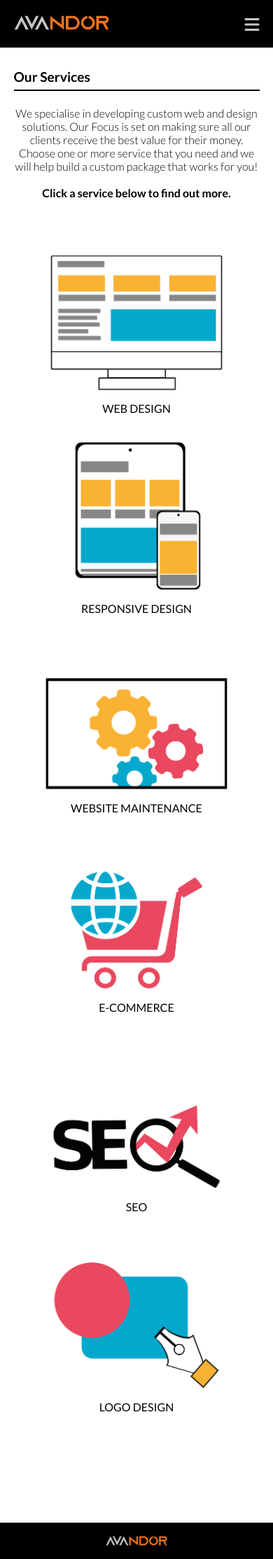
After one commit to Avandor-uk/Avandor, a PHP site: page /services.html in a window 390 px wide. The commit adds this page. Shown: the whole page at 70% size. Run offline with PHP 8.4, Linux system fonts and the light colour scheme; some libraries are stand-ins or nearby versions.

Commit message:
Add responsiveness to drop down

```diff
--- a/assets/css/style.css
+++ b/assets/css/style.css
@@ -419,6 +419,15 @@ footer {
         top: 0;
     }
 
+    /* header */
+    .navigation {
+        width: 70%;
+    }
+
+    .header-wrapped {
+        justify-content: space-between;
+    }
+
     /* intro section */
     .intro-bottom, .intro-top {
         flex-direction: column-reverse;
@@ -453,6 +462,11 @@ footer {
         font-size: 2rem;
     }
 
+    /* header */
+    .navigation {
+        width: 60%;
+    }
+
     /* process secvtion */
 
     .process-cards h1 {
@@ -480,9 +494,21 @@ footer {
         font-size: 1.8rem;
     }
 
+    .gen-margin-mobile {
+        margin: 15% 2.5%;
+    }
+
     /* navigation */
     .navigation {
         display: none;
+    }
+
+    .header-wrapped {
+        justify-content: start;
+    }
+
+    header {
+        top: 0;
     }
 
     .navigation-button {
@@ -541,6 +567,14 @@ footer {
         margin-bottom: 25px;
     }
 
+    .mobile-nav ul li a{
+        color: #BEBEBE;
+    }
+
+    .mobile-nav ul li a:hover {
+        color: #fff;
+    }
+
     /* fixed button */
     .sticky-contact-us {
         display: none;
@@ -549,6 +583,10 @@ footer {
     /* service */
     .service-icons {
         grid-template-columns: 50% 50%;
+    }
+
+    .mobile-non {
+        display: none;
     }
 
     /* our work */
@@ -575,6 +613,10 @@ footer {
     footer {
         margin-top: 25%;
     }
+
+    .footer-navigation {
+        display: none;
+    }
 }
 
 @media (max-width: 500px) {
@@ -596,6 +638,10 @@ footer {
     /* generic */
     .gen-margin {
         margin: 15% 5%;
+    }
+
+    .gen-margin-mobile {
+        margin: 25% 5% 10% 5%;
     }
 
     .title {
--- a/index.html
+++ b/index.html
@@ -47,12 +47,12 @@
 
         <div class="extend-nav" id="nav-extend">
             <div class="mobile-nav">
-                <!-- navigation-wrapped-cv -->
+
                 <ul>
                     <li><a href="index.html" class="navigation-a active">HOME</a></li>
                 </ul>
                 <ul>
-                    <li><a href="#" class="navigation-a">OUR SERVICES</a></li>
+                    <li><a href="services.html" class="navigation-a">OUR SERVICES</a></li>
                 </ul>
                 <ul>
                     <li><a href="#" class="navigation-a">CONTACT US</a></li>
@@ -99,7 +99,7 @@
     </div>
 
     <!-- Our Services -->
-    <div class="our-services gen-margin">
+    <div class="our-services gen-margin mobile-non">
         <div class="our-services-text">
             <h1 class="title">Our Services</h1>
             <hr>
--- /dev/null
+++ b/services.html
@@ -0,0 +1,150 @@
+<!DOCTYPE html>
+<html lang="en">
+<head>
+    <meta charset="UTF-8">
+    <meta http-equiv="X-UA-Compatible" content="IE=edge">
+    <meta name="viewport" content="width=device-width, initial-scale=1.0">
+    <link rel="preconnect" href="https://fonts.googleapis.com">
+    <link rel="preconnect" href="https://fonts.gstatic.com" crossorigin>
+    <link href="https://fonts.googleapis.com/css2?family=Lato:wght@100;300;400;700;900&display=swap" rel="stylesheet">
+    <script src="https://kit.fontawesome.com/ab972f586c.js" crossorigin="anonymous"></script>
+    <link rel="stylesheet" href="assets/css/style.css">
+    <title>Services</title>
+</head>
+<body>
+    <!DOCTYPE html>
+    <html lang="en">
+    <head>
+        <meta charset="UTF-8">
+        <meta http-equiv="X-UA-Compatible" content="IE=edge">
+        <meta name="viewport" content="width=device-width, initial-scale=1.0">
+        <link rel="preconnect" href="https://fonts.googleapis.com">
+        <link rel="preconnect" href="https://fonts.gstatic.com" crossorigin>
+        <link href="https://fonts.googleapis.com/css2?family=Lato:wght@100;300;400;700;900&display=swap" rel="stylesheet">
+        <script src="https://kit.fontawesome.com/ab972f586c.js" crossorigin="anonymous"></script>
+        <link rel="stylesheet" href="assets/css/style.css">
+        <title>Avandor</title>
+    </head>
+    <body>
+
+        <Header>
+            <div class="header-wrapped">
+                <div class="logo">
+                    <img src="assets/images/logo.png" alt="Avandor Logo">
+                </div>
+                <div id="Navbar" class="navigation">
+                    <nav>
+                        <ul>
+                            <li><a href="index.html" class="navigation-a active">HOME</a></li>
+                            <li><a class="navigation-a">OUR SERVICES</a>
+                            <ul>
+                                <li><a href="#">WEB DESIGN</a></li>
+                                <li><a href="#">RESPONSIVE DESIGN</a></li>
+                                <li><a href="#">WEBSITE MAINTENANCE</a></li>
+                                <li><a href="#">E-COMMERCE</a></li>
+                                <li><a href="#">SEO</a></li>
+                                <li><a href="#">LOGO DESIGN</a></li>
+                            </ul>
+                            </li>
+                            <li><a href="#" class="navigation-a">CONTACT US</a></li>
+                        </ul>
+                    </nav>
+
+
+
+                </div>
+
+                <a href="#" class="navigation-button" id="nav-toggle">
+                    <i class="fa fa-bars"></i>
+                </a>
+            </div>
+
+            <div class="extend-nav" id="nav-extend">
+                <div class="mobile-nav">
+
+                    <ul>
+                        <li><a href="index.html" class="navigation-a active">HOME</a></li>
+                    </ul>
+                    <ul>
+                        <li><a href="#" class="navigation-a">OUR SERVICES</a></li>
+                    </ul>
+                    <ul>
+                        <li><a href="#" class="navigation-a">CONTACT US</a></li>
+                    </ul>
+                </div>
+            </div>
+        </Header>
+
+        <!-- Our Services -->
+    <div class="our-services gen-margin-mobile">
+        <div class="our-services-text">
+            <h1 class="title">Our Services</h1>
+            <hr>
+            <p class="gen-p text-center">
+                We specialise in developing custom web and design solutions.
+                Our Focus is set on making sure all our clients receive the
+                best value for their money. Choose one or more service that you need
+                and we will help build a custom package that works for you!
+
+            <br><br>
+
+            <b>Click a service below to find out more.</b>
+            </p>
+        </div>
+        <div class="service-icons">
+            <div class="icons column">
+                <a href="#">
+                    <img src="assets/images/web-d-icon.png" alt="Web Development Icon">
+                </a>
+                <div class="icon-text">WEB DESIGN</div>
+            </div>
+            <div class="icons column">
+                <a href="#">
+                    <img src="assets/images/responsive-icon.png" alt="">
+                </a>
+                <div class="icon-text">RESPONSIVE DESIGN</div>
+            </div>
+            <div class="icons column">
+                <a href="#">
+                    <img src="assets/images/web-m-icon.png" alt="">
+                </a>
+                <div class="icon-text">WEBSITE MAINTENANCE</div>
+            </div>
+            <div class="icons column">
+                <a href="#">
+                    <img src="assets/images/eco-icon.png" alt="">
+                </a>
+                <div class="icon-text">E-COMMERCE</div>
+            </div>
+            <div class="icons column">
+                <a href="#">
+                    <img src="assets/images/seo-icon.png" alt="">
+                </a>
+                <div class="icon-text">SEO</div>
+            </div>
+            <div class="icons column">
+                <a href="#">
+                    <img src="assets/images/logo-d-icon.png" alt="">
+                </a>
+                <div class="icon-text">LOGO DESIGN</div>
+            </div>
+
+        </div>
+    </div>
+
+        <!-- footer -->
+
+        <footer>
+            <div class="footer-content">
+                <img src="assets/images/logo.png" alt="Avandor Logo">
+                <div class="footer-navigation">
+                    <a href="#" class="active">HOME</a>
+                    <a href="#">OUR SERVICES</a>
+                    <a href="#">CONTACT US</a>
+                </div>
+            </div>
+        </footer>
+
+        <script src="assets/js/script.js"></script>
+</body>
+</html>
```
Also changed, not shown: test.html (deleted, +0 -69 lines).
